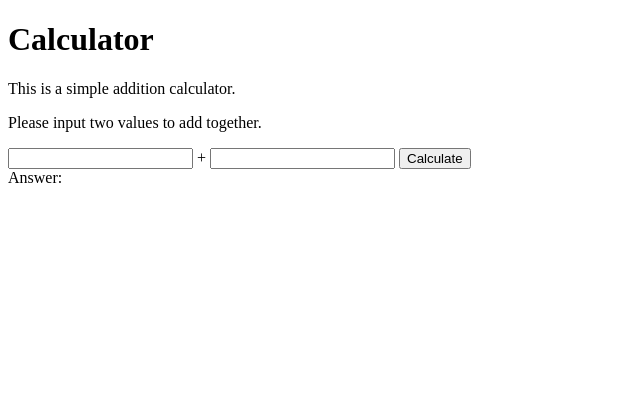
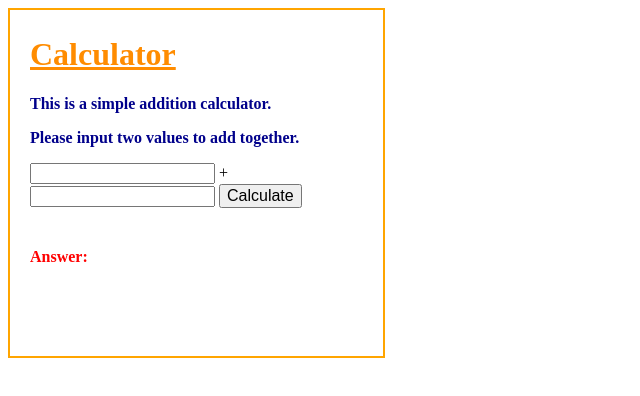
Before and after one commit to mindlikewater/TIY-wk2-calculator, a plain HTML site: page index.html in a window 1280 px wide. Shown: the whole page, without its empty margins (0-640 px from the left). Drawn offline with Linux system fonts and the light colour scheme.

Commit message:
Added some styling to the calculator.

```diff
--- a/index.html
+++ b/index.html
@@ -2,6 +2,7 @@
 <html>
   <head>
     <h1>Calculator</h1>
+    <link href="style.css" rel="stylesheet"/>
   </head>
   <body>
     <div class="intro">
--- /dev/null
+++ b/style.css
@@ -0,0 +1,29 @@
+h1 {
+  color: darkorange;
+  text-decoration: underline;
+}
+
+body {
+  padding: 5px 20px 90px;
+  width: 26%;
+  border: 2px solid orange;
+}
+
+.intro {
+  font-weight: bold;
+  color: darkblue;
+}
+
+button {
+  font-size: 16px;
+}
+
+.answer {
+  padding-top: 40px;
+  color: red;
+  font-weight: bold;
+}
+
+#answer {
+  padding-left: 25px;
+}
```
